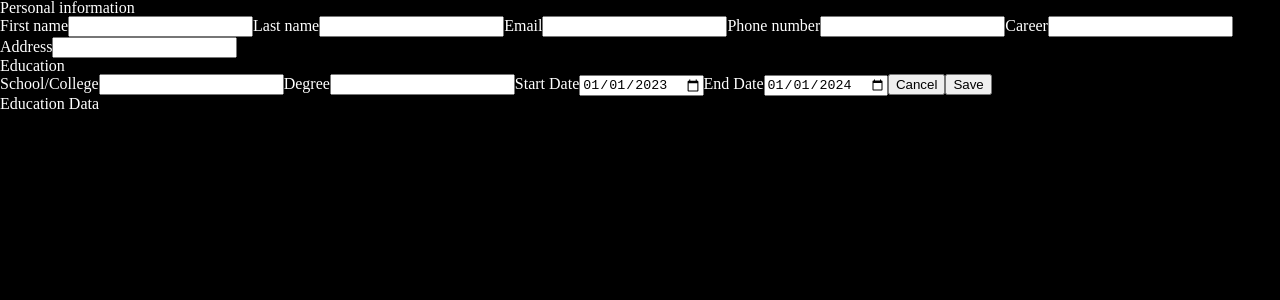
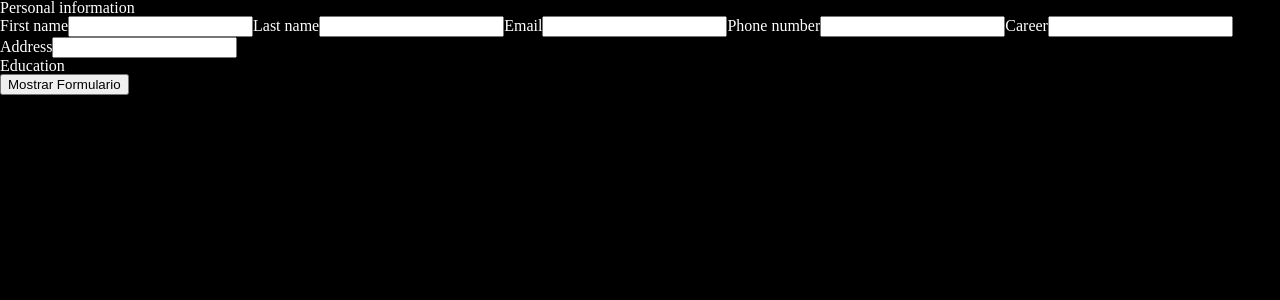
Before and after one commit to andyspal/cv-builder, a React (Create React App) app: page / in a window 1280 px wide. Shown: the top 300 px of the page. Built offline with nearby package versions, Linux system fonts and the light colour scheme.

Commit message:
extract educationForm to component

```diff
--- a/src/App.js
+++ b/src/App.js
@@ -5,6 +5,7 @@ import { IoLocationSharp } from "react-icons/io5";
 import { IoCallSharp } from "react-icons/io5";
 import Input from './components/Input';
 import { v4 as uuidv4 } from 'uuid';
+import EducationForm from './components/EducationForm';
 function App() {
 
   let [userData, setUserData] = useState(initialUserData);
@@ -41,14 +42,7 @@ function App() {
 
       <section className='education'>
         <h2>Education</h2>
-        <form>
-          <Input id={'school'} type={'text'} text={'School/College'} value={education.school} onChange={(e) => setEducation({ ...education, school: e.target.value })} />
-          <Input id={'degree'} type={'text'} text={'Degree'} value={education.degree} onChange={(e) => setEducation({ ...education, degree: e.target.value })} />
-          <Input id={'startDate'} type={'date'} text={'Start Date'} value={education.start} onChange={(e) => setEducation({ ...education, start: e.target.value })} />
-          <Input id={'endDate'} type={'date'} text={'End Date'} value={education.end} onChange={(e) => setEducation({ ...education, end: e.target.value })} />
-          <button type="button" onClick={handleCancel}>Cancel</button>
-          <button type="submit" onClick={handleSave}>Save</button>
-        </form>
+        <EducationForm education={education} setEducation={setEducation} educationData={educationData} setEducationData={setEducationData} initialEducation={initialEducation}/>
       </section>
       <section className='curriculum'>
         <div className='personalInfoDisplay'>
@@ -61,8 +55,8 @@ function App() {
           </div>
         </div>
       </section>
-      <section className='educationData'>
-        <h2>Education Data</h2>
+      <section className='educationDataDisplay'>
+
         <ul>
           {educationData.map((edu, index) => (
             <li key={index}>
--- /dev/null
+++ b/src/components/EducationForm.jsx
@@ -0,0 +1,41 @@
+import React from 'react'
+import Input from './Input';
+import { useState } from 'react';
+import { v4 as uuidv4 } from 'uuid';
+const EducationForm = ({ education, setEducation, educationData, setEducationData, initialEducation }) => {
+
+  const [showForm, setShowForm] = useState(false);
+
+  const handleToggleForm = () => {
+    setShowForm(!showForm);
+  };
+  const handleSave = (e) => {
+    e.preventDefault();
+    const newEducation = { ...education, id: uuidv4() }
+    setEducationData([...educationData, newEducation]);
+
+    setShowForm(!showForm);
+    setEducation(initialEducation);
+  }
+
+  const handleCancel = (e) => {
+    setEducation(initialEducation);
+  }
+  return (
+    <>
+      <button onClick={handleToggleForm}>{showForm ? 'Ocultar Formulario' : 'Mostrar Formulario'}</button>
+      {showForm && (
+      <form className='educationForm'>
+        <Input id={'school'} type={'text'} text={'School/College'} value={education.school} onChange={(e) => setEducation({ ...education, school: e.target.value })} />
+        <Input id={'degree'} type={'text'} text={'Degree'} value={education.degree} onChange={(e) => setEducation({ ...education, degree: e.target.value })} />
+        <Input id={'startDate'} type={'date'} text={'Start Date'} value={education.start} onChange={(e) => setEducation({ ...education, start: e.target.value })} />
+        <Input id={'endDate'} type={'date'} text={'End Date'} value={education.end} onChange={(e) => setEducation({ ...education, end: e.target.value })} />
+        <button type="button" onClick={handleCancel}>Cancel</button>
+        <button type="submit" onClick={handleSave}>Save</button>
+      </form>
+      )}
+    </>
+  )
+}
+
+export default EducationForm;
```
